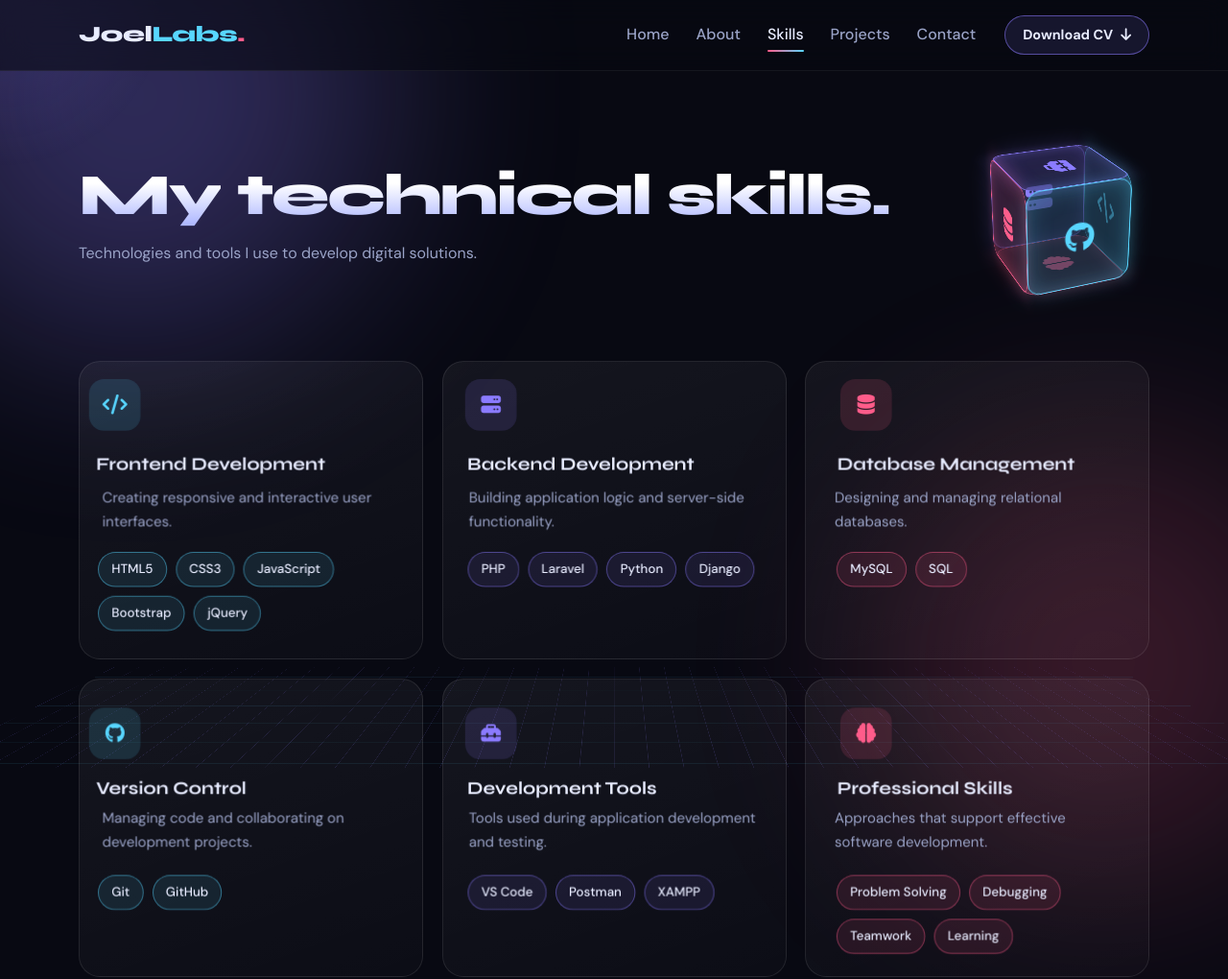
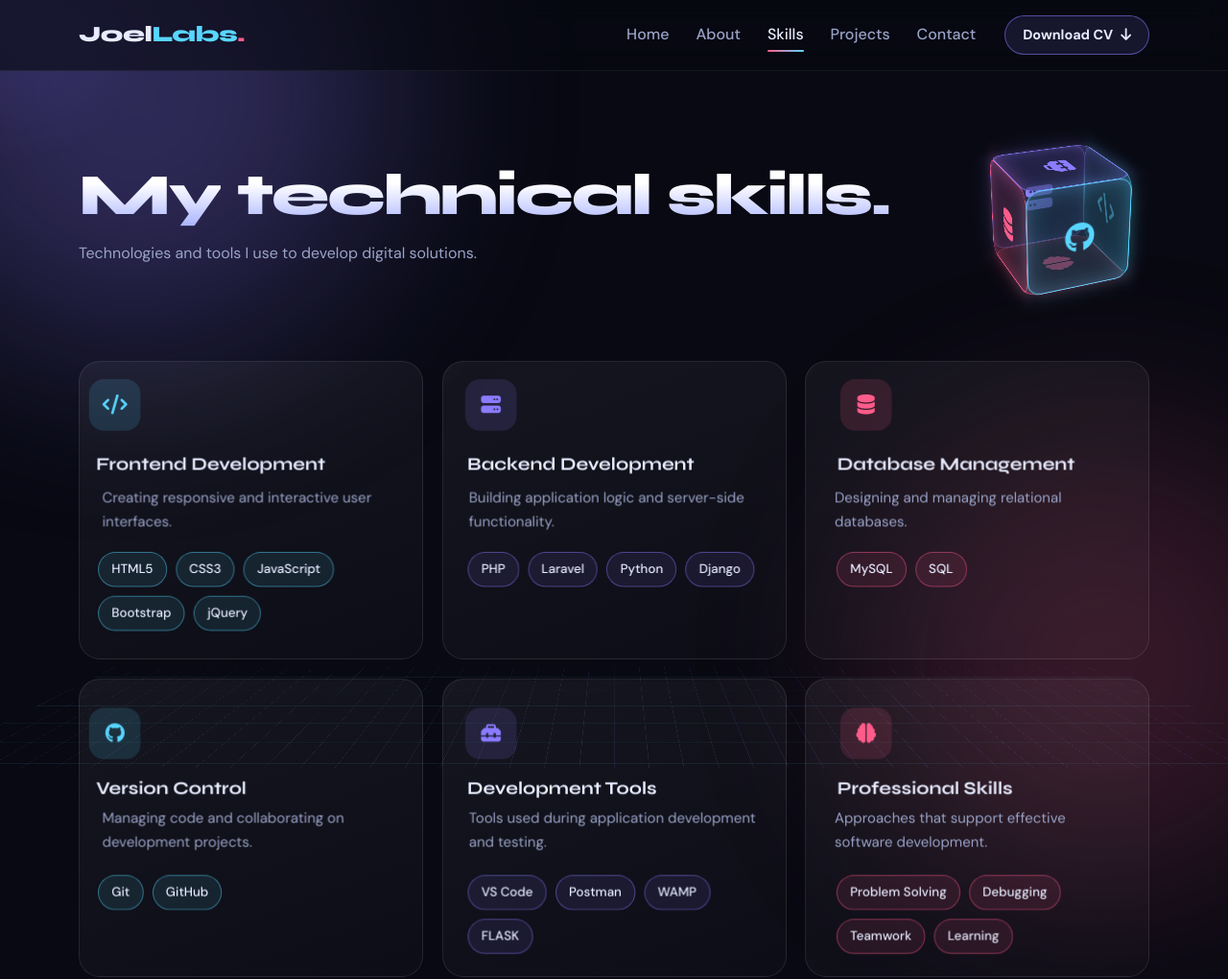
Before and after one commit to joelgeorge605-wq/portfolio-j, a plain HTML site: page skills.html in a window 1280 px wide. Shown: the top 1020 px of the page at 96% size. Drawn offline with nearby package versions, Linux system fonts and the light colour scheme.

Commit message:
skills updated

```diff
--- a/skills.html
+++ b/skills.html
@@ -197,7 +197,7 @@ main{position:relative; z-index:1; padding:130px 0 90px}
       <div class="skill-icon"><i class="fas fa-toolbox"></i></div>
       <h4>Development Tools</h4>
       <p>Tools used during application development and testing.</p>
-      <div class="skill-list"><span>VS Code</span><span>Postman</span><span>XAMPP</span></div>
+      <div class="skill-list"><span>VS Code</span><span>Postman</span><span>WAMP</span><span>FLASK</span></div>
     </article>
 
     <article class="card3d" data-tilt>
```
